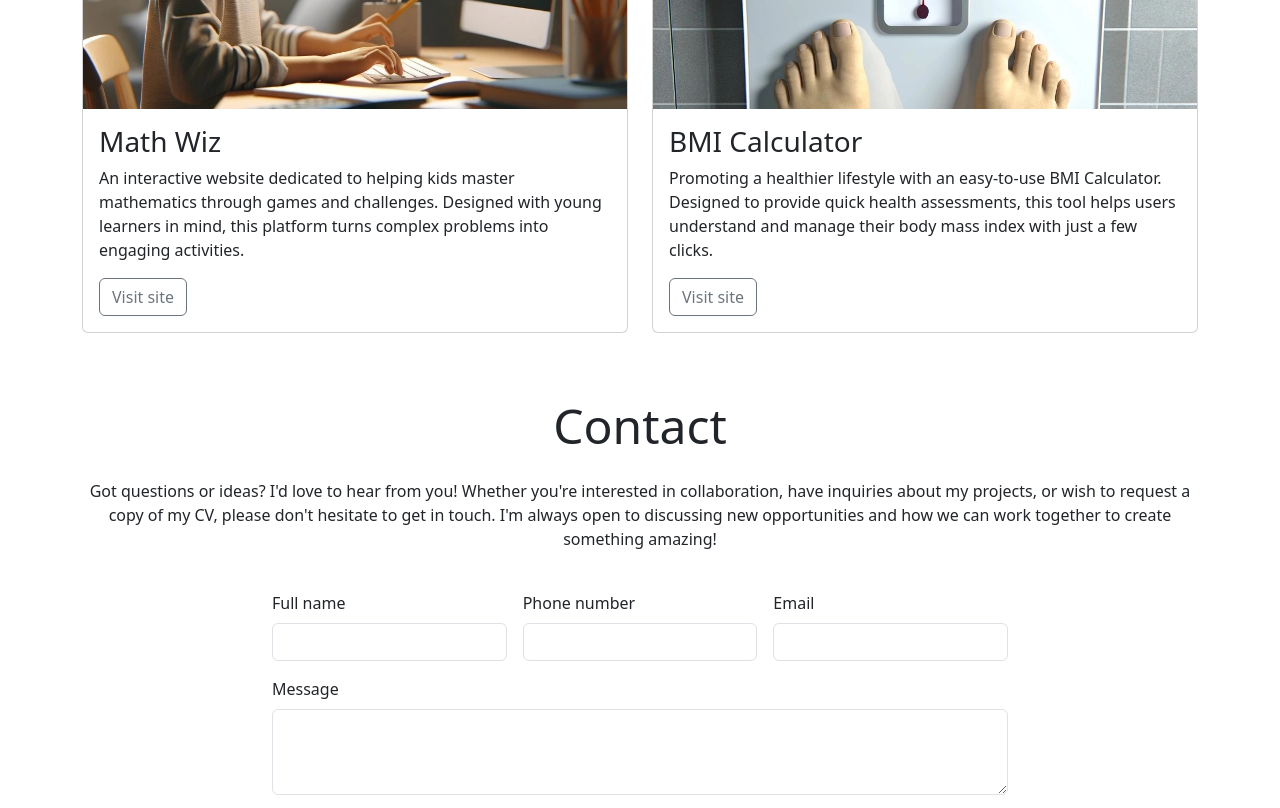
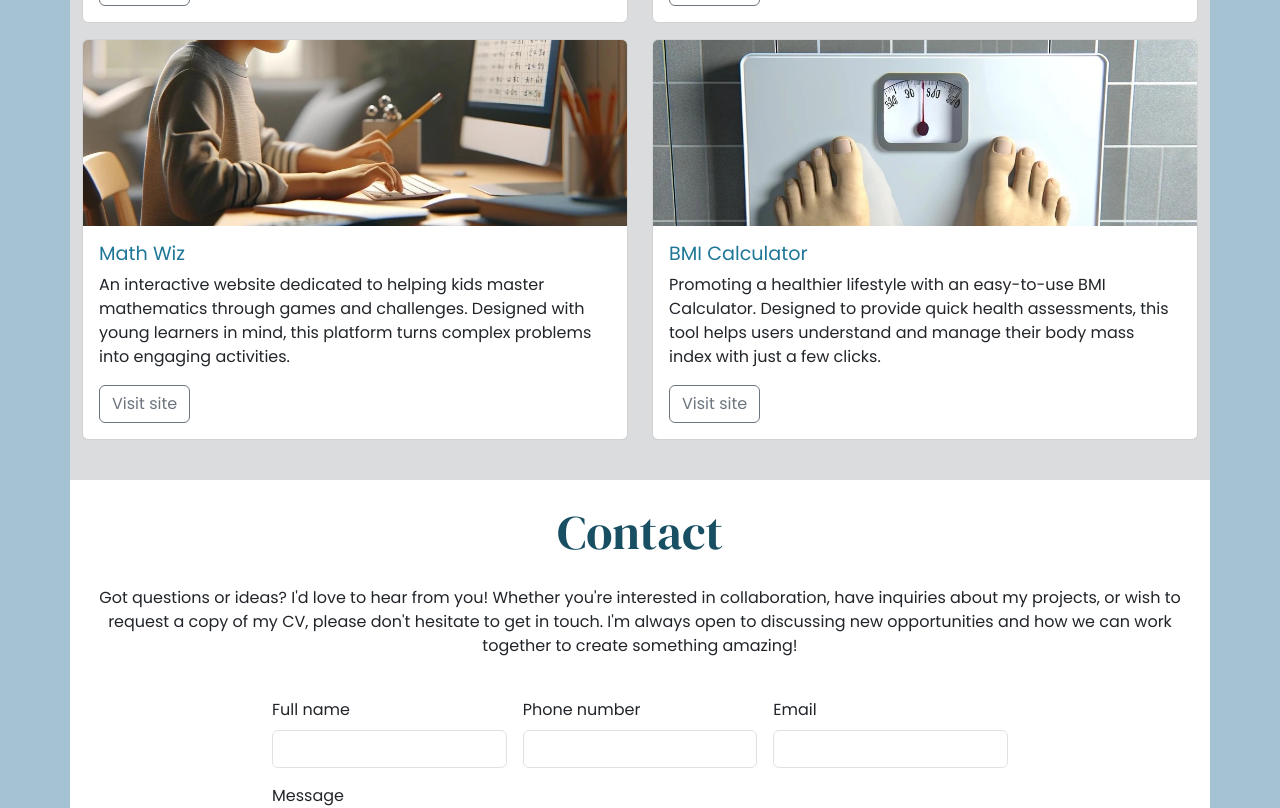
Before and after one commit to UkCoder165/dev-portfolio, a plain HTML site: page index.html in a window 1280 px wide. Shown: the part 1540-2348 px from the top of the page. Drawn offline with nearby package versions, Linux system fonts and the light colour scheme.

Commit message:
Added 2nd custom styles

```diff
--- /dev/null
+++ b/assets/css/style.css
@@ -0,0 +1,70 @@
+/*
+  #a4c2d1; egg blue
+  #dbdcde; light grey
+  #1f7798; mid-blue
+  #184f63; darkblue
+*/
+
+/* global styles */
+
+@import url('https://fonts.googleapis.com/css2?family=DM+Serif+Display:ital@0;1&family=Poppins&display=swap');
+
+body {
+    font-family: "Poppins", sans-serif;
+    background-color: #a4c2d1; /* egg blue */
+}
+
+h1,
+h2 {
+    font-family: "DM Serif Display", serif;
+    color: #184f63; /* dark blue */
+}
+
+/* About section */
+#about {
+    background-color: white;
+}
+
+/* Portfolio */
+#portfolio {
+    background-color: #dbdcde; /* light grey */
+}
+
+#portfolio .card-title {
+    color: #1f7798; /* mid-blue */
+    font-size: 1.2rem;
+}
+
+#portfolio .btn-outline-secondary:hover {
+    background-color: #1f7798; /* mid-blue */
+}
+
+#portfolio .card-text {
+    min-height: 120px;
+}
+
+/* Contact section */
+#contact {
+    background-color: white;
+}
+
+/* Header */
+
+#hero {
+    background-color: #dbdcde; /* light grey */
+    background-image: url("../images/background.webp");
+    background-size: cover;
+    background-position: 50% 70%;
+    min-height: 500px;
+    padding: 5% 7%;
+}
+
+/* Media queries */
+
+/* Use Bootstrap breakpoint for XL Screens */
+@media screen and (min-width: 1200px) {
+    /* Fixes all portfolio cards being too stall on XL screens */
+    #portfolio .card-text {
+        min-height: auto;
+    }
+}
--- a/index.html
+++ b/index.html
@@ -4,10 +4,13 @@
     <meta charset="UTF-8">
     <meta name="viewport" content="width=device-width, initial-scale=1.0">
     <title>Mei Wong | Software Developer</title>
+
     <!-- Bootstrap CSS Link -->
     <link href="https://cdn.jsdelivr.net/npm/bootstrap@5.3.6/dist/css/bootstrap.min.css" rel="stylesheet"
     integrity="sha384-4Q6Gf2aSP4eDXB8Miphtr37CMZZQ5oXLH2yaXMJ2w8e2ZtHTl7GptT4jmndRuHDT" crossorigin="anonymous">
 <script src="https://cdn.jsdelivr.net/npm/bootstrap@5.3.6/dist/js/bootstrap.bundle.min.js" integrity="sha384-j1CDi7MgGQ12Z7Qab0qlWQ/Qqz24Gc6BM0thvEMVjHnfYGF0rmFCozFSxQBxwHKO" crossorigin="anonymous"></script>
+<!-- Link to css file -->
+<link rel="stylesheet" href="assets/css/style.css">
 </head>
 <body>
     <nav class="navbar navbar-expand-sm bg-body-tertiary">
```
Also changed, not shown: assets/images/background.webp (added).
